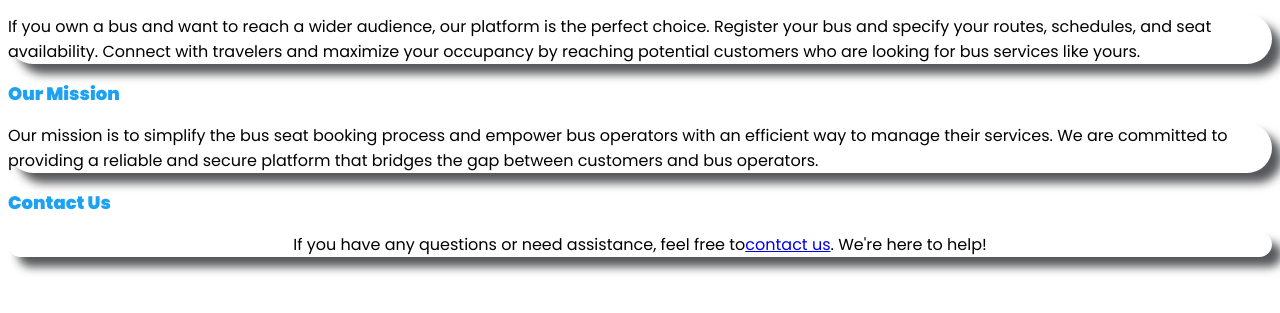
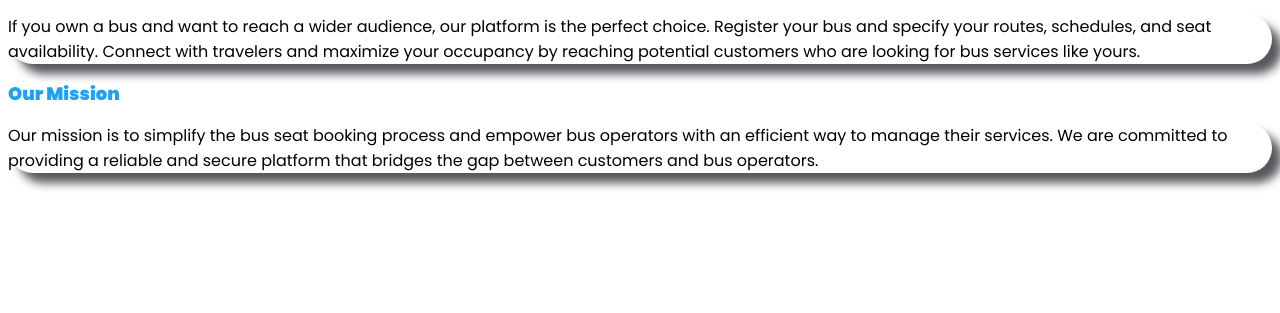
Before and after one commit to Marcuss00/web, a Django app: page /about/ in a window 1280 px wide. Shown: the part 284-597 px from the top of the page. Run offline with Django 4.2, Linux system fonts and the light colour scheme.

Commit message:
update code

```diff
--- a/bus/home/templates/about.html
+++ b/bus/home/templates/about.html
@@ -37,7 +37,5 @@
     <h2>Our Mission</h2>
     <p>Our mission is to simplify the bus seat booking process and empower bus operators with an efficient way to manage their services. We are committed to providing a reliable and secure platform that bridges the gap between customers and bus operators.</p>
 
-    <h2>Contact Us</h2>
-    <p>If you have any questions or need assistance, feel free to <a href="contact.html">contact us</a>. We're here to help!</p>
 </body>
 </html>
```
